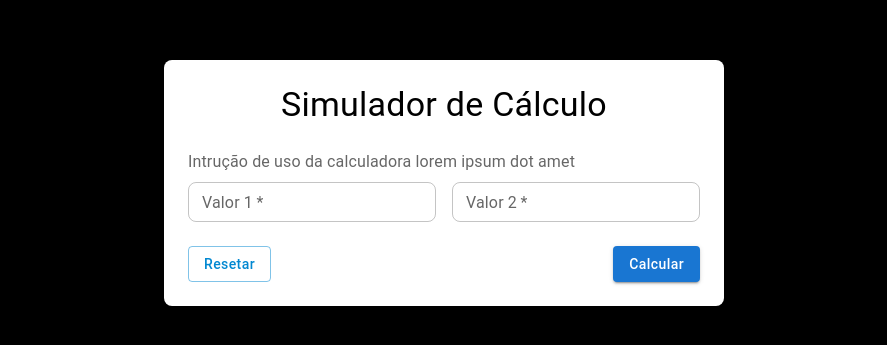
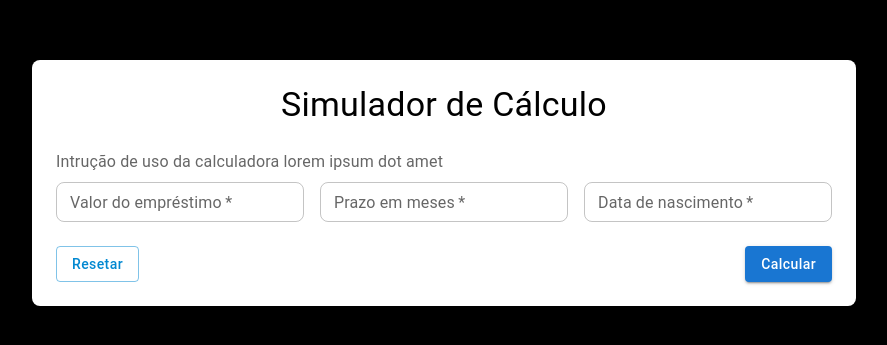
Before and after one commit to heitorluizp/simulador-emprestimo-teste-software, a React (Vite) app: page / in a window 1280 px wide. Shown: the part 217-562 px from the top of the page, without its empty margins (196-1083 px from the left). Built offline with nearby package versions, Linux system fonts and the light colour scheme; the HTML template or start-up script is replaced by a standard one.

Commit message:
feat: interface com campos corretos, utilização da função real de cálculo, validações dos campos com snackbar personalizada

```diff
--- a/src/pages/Simulador.jsx
+++ b/src/pages/Simulador.jsx
@@ -11,37 +11,126 @@ import {
   Typography,
 } from "@mui/material";
 
+const regrasMock = [
+  { atributo: "idade", valor: 18, operador: ">=", taxa: "0.03" },
+  { atributo: "idade", valor: 25, operador: ">=", taxa: "0.025" },
+  { atributo: "idade", valor: 35, operador: ">=", taxa: "0.02" },
+  { atributo: "idade", valor: 60, operador: ">=", taxa: "0.018" },
+];
+const defaultTaxa = 0.05;
+
 export default function Simulador() {
-  const [valor1, setValor1] = useState("");
-  const [valor2, setValor2] = useState("");
+  const service = new SimulacaoService(regrasMock, defaultTaxa);
+
+  const [valorEmprestimo, setValorEmprestimo] = useState("");
+  const [prazoMeses, setPrazoMeses] = useState("");
+  const [dataNascimento, setDataNascimento] = useState("");
+
   const [resultado, setResultado] = useState(null);
 
-  const [openSnackbar, setOpenSnackbar] = React.useState(false);
+  const [snackbar, setSnackbar] = React.useState({
+    mensagem: "",
+    tipo: "",
+    aberto: false,
+  });
+
+  const handleValorEmprestimo = (e) => {
+    setValorEmprestimo(e.target.value);
+  };
+
+  const handlePrazoMeses = (e) => {
+    setPrazoMeses(e.target.value);
+  };
+
+  const handleDataNascimento = (e) => {
+    let value = e.target.value.replace(/\D/g, "");
+
+    if (value.length > 2) {
+      value = value.slice(0, 2) + "/" + value.slice(2);
+    }
+    if (value.length > 5) {
+      value = value.slice(0, 5) + "/" + value.slice(5);
+    }
+
+    if (value.length > 10) {
+      value = value.slice(0, 10);
+    }
+
+    setDataNascimento(value);
+  };
 
   const handleClose = (event, reason) => {
     if (reason === "clickaway") {
       return;
     }
 
-    setOpenSnackbar(false);
+    setSnackbar({ ...snackbar, aberto: false });
   };
 
-  const handleSubmit = (e) => {
+  const handleCalcular = (e) => {
     e.preventDefault();
 
-    const dados = {
-      valor1: Number(valor1),
-      valor2: Number(valor2),
-    };
+    const [dia, mes, ano] = dataNascimento.split("/");
+    const dataNascimentoDate = new Date(`${ano}-${mes}-${dia}`);
+    const hoje = new Date();
+    const idade = hoje.getFullYear() - dataNascimentoDate.getFullYear();
+    const mesAtual = hoje.getMonth();
+    const diaAtual = hoje.getDate();
 
-    const resposta = 123;
+    if (
+      mesAtual < dataNascimentoDate.getMonth() ||
+      (mesAtual === dataNascimentoDate.getMonth() &&
+        diaAtual < dataNascimentoDate.getDate())
+    ) {
+      idade--;
+    }
+
+    if (isNaN(idade) || idade <= 6) {
+      setSnackbar({
+        mensagem:
+          "Data de nascimento inválida. A idade deve ser maior do que 6 anos",
+        tipo: "error",
+        aberto: true,
+      });
+      return;
+    }
+
+    const resposta = service.calcularSimulacao(
+      valorEmprestimo,
+      prazoMeses,
+      dataNascimento
+    );
+
+    if (valorEmprestimo <= 0) {
+      setSnackbar({
+        mensagem: "O valor do empréstimo deve ser maior do que 0",
+        tipo: "error",
+        aberto: true,
+      });
+      return;
+    }
+
+    if (prazoMeses <= 0) {
+      setSnackbar({
+        mensagem: "O prazo em meses deve ser maior do que 0",
+        tipo: "error",
+        aberto: true,
+      });
+      return;
+    }
+
     setResultado(resposta);
-    setOpenSnackbar(true);
+    setSnackbar({
+      mensagem: "Cálculo realizado com sucesso!",
+      tipo: "success",
+      aberto: true,
+    });
   };
 
   const handleReset = () => {
-    setValor1("");
-    setValor2("");
+    setValorEmprestimo("");
+    setPrazoMeses("");
+    setDataNascimento("");
     setResultado(null);
   };
 
@@ -92,20 +181,29 @@ export default function Simulador() {
               }}
             >
               <TextField
-                placeholder="Valor 1"
-                label="Valor 1"
+                placeholder="Digite o valor do empréstimo"
+                label="Valor do empréstimo"
                 size="small"
-                value={valor1}
-                onChange={(e) => setValor1(e.target.value)}
+                value={valorEmprestimo}
+                onChange={handleValorEmprestimo}
                 required
                 sx={textFieldStyle}
               />
               <TextField
-                placeholder="Valor 2"
-                label="Valor 2"
+                placeholder="Digite o prazo em meses"
+                label="Prazo em meses"
                 size="small"
-                value={valor2}
-                onChange={(e) => setValor2(e.target.value)}
+                value={prazoMeses}
+                onChange={handlePrazoMeses}
+                required
+                sx={textFieldStyle}
+              />
+              <TextField
+                placeholder="Digite a sua data de nascimento"
+                label="Data de nascimento"
+                size="small"
+                value={dataNascimento}
+                onChange={handleDataNascimento}
                 required
                 sx={textFieldStyle}
               />
@@ -131,12 +229,17 @@ export default function Simulador() {
 
             {resultado && (
               <Box>
-                <Chip label={`Resultado: ${resultado.resultado}`} />
+                <Chip
+                  label={`Resultado: ${resultado.resultado}`}
+                  sx={{
+                    fontSize: "16px",
+                  }}
+                />
               </Box>
             )}
             <Button
               variant="contained"
-              onClick={handleSubmit}
+              onClick={handleCalcular}
               sx={{ textTransform: "none" }}
             >
               Calcular
@@ -145,17 +248,17 @@ export default function Simulador() {
         </Box>
       </Box>
       <Snackbar
-        open={openSnackbar}
+        open={snackbar.aberto}
         autoHideDuration={6000}
         onClose={handleClose}
       >
         <Alert
           onClose={handleClose}
-          severity="success"
+          severity={snackbar.tipo}
           variant="filled"
           sx={{ width: "100%" }}
         >
-          Cálculo realizado com sucesso!
+          {snackbar.mensagem}
         </Alert>
       </Snackbar>
     </Box>
```
Also changed, not shown: 1 other file (tests, documents, lock files or other folders).
